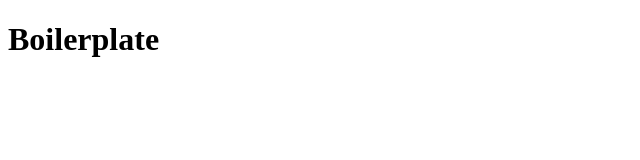
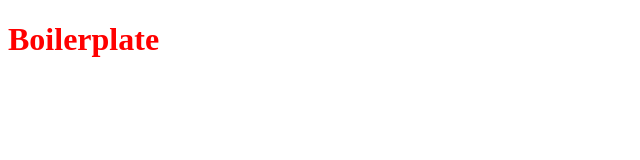
Before and after one commit to robertxluo/js-boilerplate, a website built with webpack: page public/index.html in a window 1280 px wide. Shown: the whole page, without its empty margins (0-640 px from the left). Built offline with nearby package versions, Linux system fonts and the light colour scheme.

Commit message:
Add styles.css

```diff
--- a/public/index.html
+++ b/public/index.html
@@ -2,6 +2,7 @@
 <html>
     <head>
         <title>Boilerplate App</title>
+        <link rel="stylesheet" type="text/css" href="styles/styles.css">
     </head>
     <body>
         <h1>Boilerplate</h1>
--- /dev/null
+++ b/public/styles/styles.css
@@ -0,0 +1,3 @@
+body {
+    color: red;
+}
```
